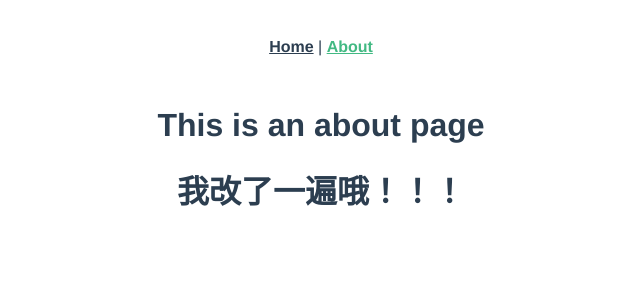
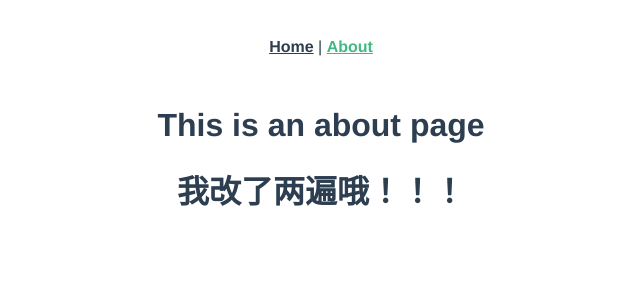
Before and after one commit to Flyer741/neteasy, a Vue app in the folder nbsp/: page /#/about in a window 1280 px wide. Shown: the top 300 px of the page, without its empty margins (319-959 px from the left). Built offline with nearby package versions, Linux system fonts and the light colour scheme.

Commit message:
第二遍

```diff
--- a/nbsp/src/views/About.vue
+++ b/nbsp/src/views/About.vue
@@ -1,6 +1,6 @@
 <template>
   <div class="about">
     <h1>This is an about page</h1>
-    <h1>我改了一遍哦！！！</h1>
+    <h1>我改了两遍哦！！！</h1>
   </div>
 </template>
```
